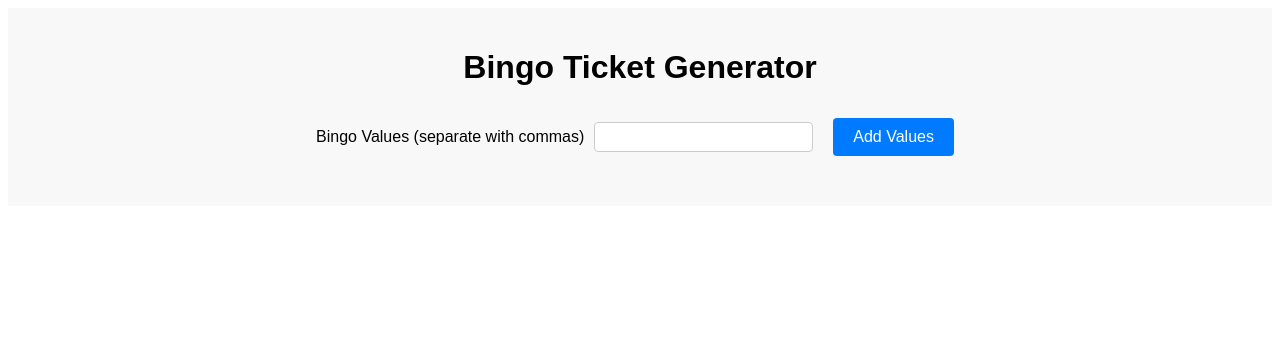
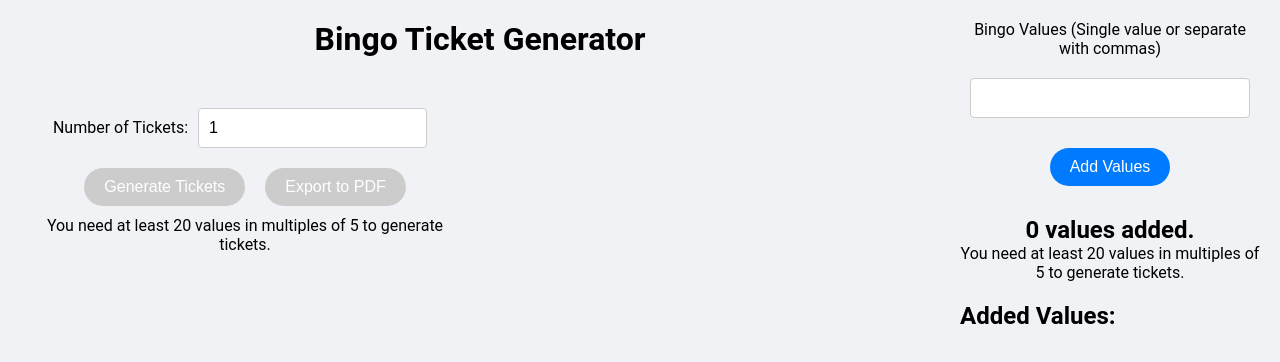
Before and after one commit to OlekOlaisen/Bingo-Ticket-Generator, a React (Vite) app in the folder bingo/: page / in a window 1280 px wide. Shown: the top 362 px of the page. Built offline with nearby package versions, Linux system fonts and the light colour scheme.

Commit message:
added restrictions and fixed pdf view

```diff
--- a/bingo/src/App.css
+++ b/bingo/src/App.css
@@ -1,11 +1,18 @@
+* {
+  box-sizing: border-box;
+  margin: 0;
+  padding: 0;
+}
+
 .App {
   text-align: center;
-  font-family: Arial, sans-serif;
+  font-family: 'Roboto', sans-serif;
   padding: 20px;
-  background-color: #f8f8f8;
+  background-color: #f0f2f5;
   display: flex;
   justify-content: center;
   align-items: flex-start;
+  height: 100dvh;
 }
 
 .main-content {
@@ -26,14 +33,16 @@ form {
   justify-content: center;
   align-items: center;
   flex-wrap: wrap;
+  gap: 10px;
 }
 
 input {
   margin: 10px;
-  padding: 5px;
+  padding: 10px;
   font-size: 16px;
   border: 1px solid #ccc;
   border-radius: 4px;
+  flex: 1;
 }
 
 button {
@@ -44,12 +53,13 @@ button {
   background-color: #007bff;
   color: #fff;
   border: none;
-  border-radius: 4px;
-  transition: background-color 0.3s ease;
+  border-radius: 50px;
+  transition: background-color 0.3s ease, box-shadow 0.3s ease;
 }
 
 button:hover {
   background-color: #0056b3;
+  box-shadow: 0px 4px 6px rgba(0, 0, 0, 0.1);
 }
 
 button:disabled {
@@ -68,11 +78,12 @@ button:disabled {
 }
 
 .values-list li {
-  background: #f4f4f4;
+  background: #fff;
   margin: 5px 0;
   padding: 10px;
   border: 1px solid #ddd;
   border-radius: 4px;
+  box-shadow: 0px 2px 4px rgba(0, 0, 0, 0.1);
 }
 
 .tickets {
@@ -81,20 +92,19 @@ button:disabled {
   gap: 20px;
   justify-items: center;
   margin-top: 40px;
-
 }
 
 .ticket {
   display: grid;
   grid-template-columns: repeat(5, 1fr);
-  grid-template-rows: repeat(5, 1fr);
   gap: 2px;
   background-color: #fff;
   border: 2px solid #007bff;
   border-radius: 8px;
   overflow: hidden;
-  width: 500px;
-  height: 500px;
+  width: 400px;
+  height: 400px;
+  box-shadow: 0px 4px 8px rgba(0, 0, 0, 0.1);
 }
 
 .ticket div {
--- a/bingo/src/App.tsx
+++ b/bingo/src/App.tsx
@@ -13,22 +13,25 @@ const App: React.FC = () => {
     setValues([...values, ...uniqueNewValues]);
   };
 
+  const isValidValueCount = (count: number) => count % 5 === 0;
+
   return (
     <div className="App">
       <div className="main-content">
         <h1>Bingo Ticket Generator</h1>
-        <BingoValueForm onAddValue={addValue} />
-        {values.length >= 30 && (
+
+
           <div className="tickets">
             <BingoTickets values={values} />
           </div>
-        )}
+
       </div>
-      {values.length > 0 && (
+
       <div className="sidebar">
+        <BingoValueForm onAddValue={addValue} />
+        <h2>{values.length} values added.</h2>
         <p>
-            {values.length} values added. You need at least 30 values to
-            generate tickets.
+          You need at least 20 values in multiples of 5 to generate tickets.
         </p>
         <div className="values-list">
           <h2>Added Values:</h2>
@@ -39,7 +42,6 @@ const App: React.FC = () => {
           </ul>
         </div>
       </div>
-      )}
     </div>
   );
 };
--- a/bingo/src/BingoTickets.css
+++ b/bingo/src/BingoTickets.css
@@ -1,3 +1,10 @@
+.ticket-header {
+  font-size: large;
+  font-weight: bold;
+  text-align: center;
+  margin-bottom: 20px;
+}
+
 .ticket {
   display: grid;
   grid-template-columns: repeat(5, 1fr);
--- a/bingo/src/BingoTickets.tsx
+++ b/bingo/src/BingoTickets.tsx
@@ -23,23 +23,25 @@ const BingoTickets: React.FC<BingoTicketsProps> = ({ values }) => {
     const doc = new jsPDF({
       orientation: "portrait",
       unit: "pt",
-      format: [500, 500],
+      format: "a4",
     });
 
     // Generate and shuffle the list of drawn values
     const shuffledValues = [...values].sort(() => Math.random() - 0.5);
 
     // Add front page with the list of drawn values
-    doc.setFontSize(20);
+    doc.setFontSize(22);
     doc.setTextColor(40);
-    doc.text("Drawn Values", 40, 40);
+    doc.setFont("helvetica", "bold");
+    doc.text("Your Bingo Values", 40, 40);
 
     doc.setFontSize(12);
+    doc.setFont("helvetica", "normal");
     let yPosition = 60;
     shuffledValues.forEach((value, index) => {
       doc.text(`${index + 1}. ${value}`, 40, yPosition);
       yPosition += 15;
-      if (yPosition > 740) {
+      if (yPosition > doc.internal.pageSize.getHeight() - 40) {
         doc.addPage();
         yPosition = 40;
       }
@@ -52,28 +54,42 @@ const BingoTickets: React.FC<BingoTicketsProps> = ({ values }) => {
     tickets.forEach((ticket, index) => {
       if (index > 0) doc.addPage();
 
-      doc.setFontSize(16);
+      doc.setFontSize(18);
       doc.setTextColor(40);
+      doc.setFont("helvetica", "bold");
       doc.text(`Ticket ${index + 1}`, 40, 40);
 
       const cellSize = 80;
-      const startX = 40;
+      const tableWidth = cellSize * 5; // 5 cells per row
+      const startX = (doc.internal.pageSize.getWidth() - tableWidth) / 2; // Center the table horizontally
       const startY = 60;
 
       ticket.forEach((value, i) => {
         const x = startX + (i % 5) * cellSize;
         const y = startY + Math.floor(i / 5) * cellSize;
 
-        doc.setDrawColor(0, 0, 255); // Border color
-        doc.setFillColor(240, 240, 240); // Background color
+        doc.setDrawColor(0, 0, 0); // Border color
+        doc.setFillColor(240, 248, 255); // Light blue background color
         doc.rect(x, y, cellSize, cellSize, "FD"); // Draw filled rectangle
 
         doc.setTextColor(0, 0, 0); // Text color
-        doc.setFontSize(14);
-        doc.text(value, x + cellSize / 2, y + cellSize / 2, {
-          align: "center",
-          baseline: "middle",
-        });
+        doc.setFontSize(10); // Smaller font size
+        const textWidth = doc.getTextWidth(value);
+        const maxWidth = cellSize - 2; // Adjust the max width to fit within the cell with some padding
+
+        // Adjust text to fit within the cell and wrap if needed
+        if (textWidth > maxWidth) {
+          const lines = doc.splitTextToSize(value, maxWidth);
+          doc.text(lines, x + cellSize / 2, y + cellSize / 2, {
+            align: "center",
+            baseline: "middle",
+          });
+        } else {
+          doc.text(value, x + cellSize / 2, y + cellSize / 2, {
+            align: "center",
+            baseline: "middle",
+          });
+        }
       });
     });
 
@@ -91,19 +107,24 @@ const BingoTickets: React.FC<BingoTicketsProps> = ({ values }) => {
           min="1"
         />
       </label>
-      <button onClick={generateTickets} disabled={values.length < 30}>
+      <button
+        onClick={generateTickets}
+        disabled={values.length < 20 || values.length % 5 !== 0}
+      >
         Generate Tickets
       </button>
       <button onClick={exportToPDF} disabled={tickets.length === 0}>
         Export to PDF
       </button>
-      {values.length < 30 && (
-        <p>You need at least 30 values to generate tickets.</p>
-      )}
+      {values.length < 20 || values.length % 5 !== 0 ? (
+        <p>
+          You need at least 20 values in multiples of 5 to generate tickets.
+        </p>
+      ) : null}
       <div className="tickets">
         {tickets.map((ticket, index) => (
           <div key={index}>
-            <h3>Ticket {index + 1}</h3>
+            <h3 className="ticket-header">Ticket {index + 1}</h3>
             <div className="ticket">
               {ticket.map((value, i) => (
                 <div key={i}>{value}</div>
--- a/bingo/src/BingoValueForm.tsx
+++ b/bingo/src/BingoValueForm.tsx
@@ -26,7 +26,7 @@ const BingoValueForm: React.FC<BingoValueFormProps> = ({ onAddValue }) => {
 
   return (
     <form onSubmit={formik.handleSubmit}>
-      <label htmlFor="value">Bingo Values (separate with commas)</label>
+      <label htmlFor="value">Bingo Values (Single value or separate with commas)</label>
       <input
         id="value"
         name="value"
```
Lines whose indentation alone changed are shown as unchanged.
